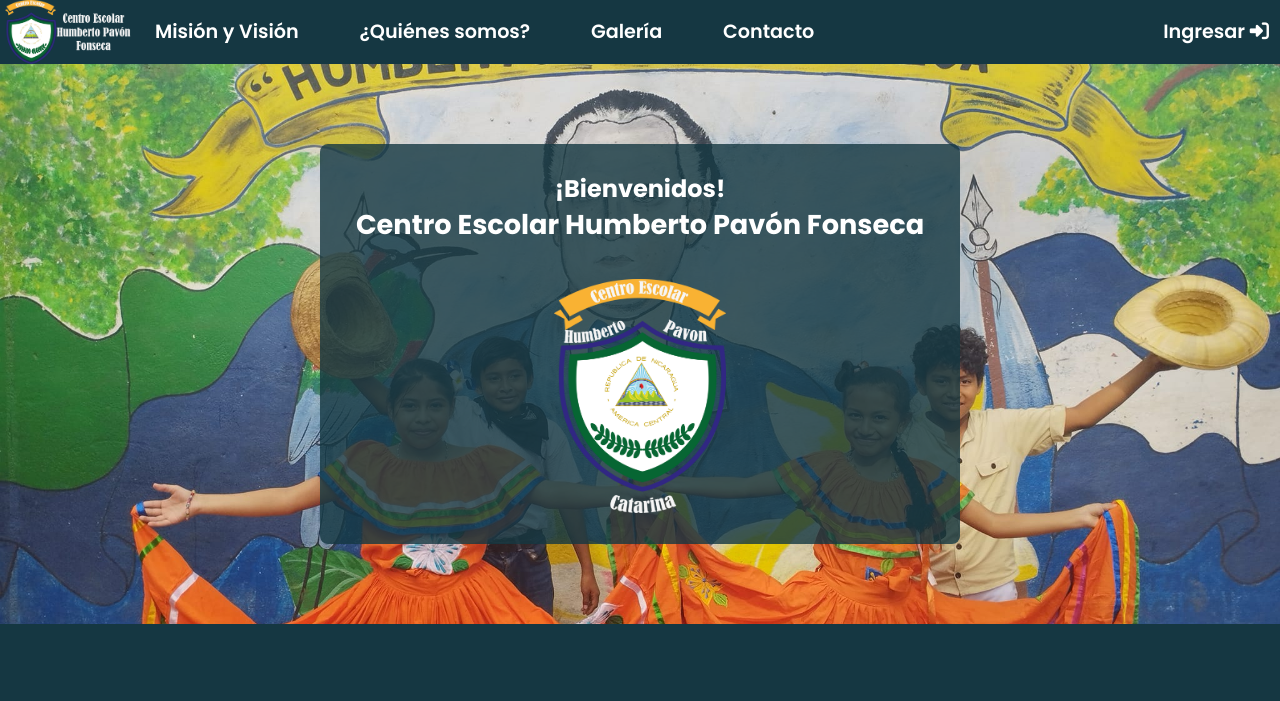
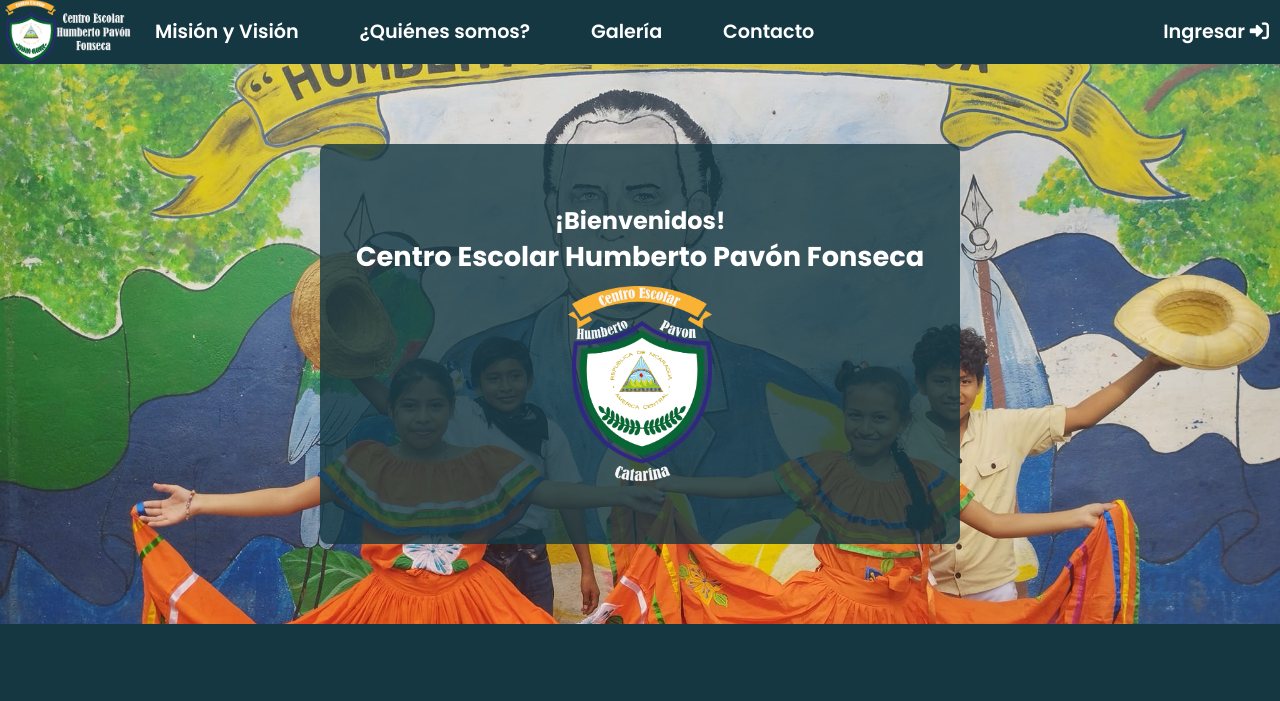
Before and after one commit to Victor-0rtiz/sishum, a website: page index.html in a window 1280 px wide. Shown: the top 701 px of the page. Drawn offline with nearby package versions, Linux system fonts and the light colour scheme.

Commit message:
Modificacion a la bienvenida

```diff
--- a/sass/onepage/header/_banner.scss
+++ b/sass/onepage/header/_banner.scss
@@ -23,7 +23,7 @@
     flex-direction: column-reverse;
     justify-content: space-around;
     border-radius: 0.5rem;
-    gap: 2rem;
+    gap: .5rem;
     @include laptop {
       display: flex;
       align-items: center;
@@ -52,13 +52,10 @@
     }
 
     &--img {
-      width: 45%;
-      height: 45%;
+      width: 9rem;
+      height: auto;
 
-      @include laptop {
-        width: 30%;
-        height: auto;
-      }
+
     }
   }
 }
```
Also changed, not shown: src/css/index.css, 1 other file.
